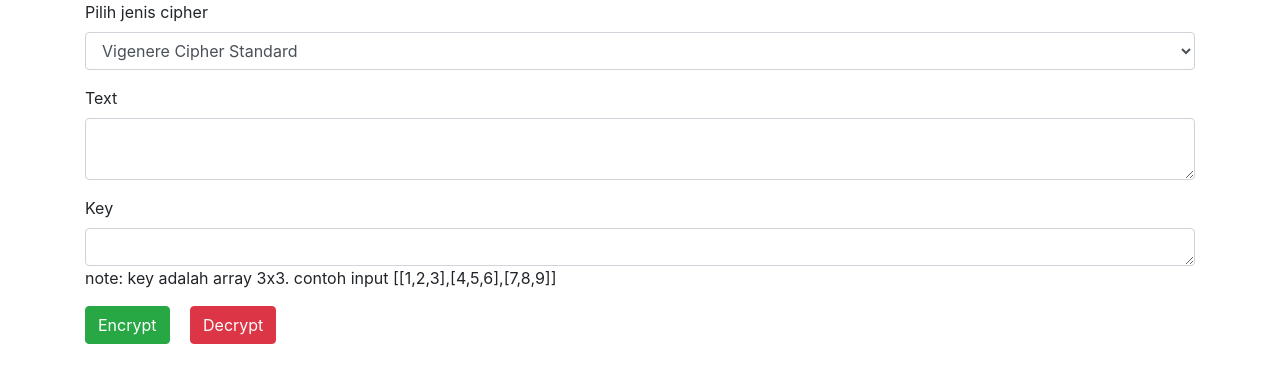
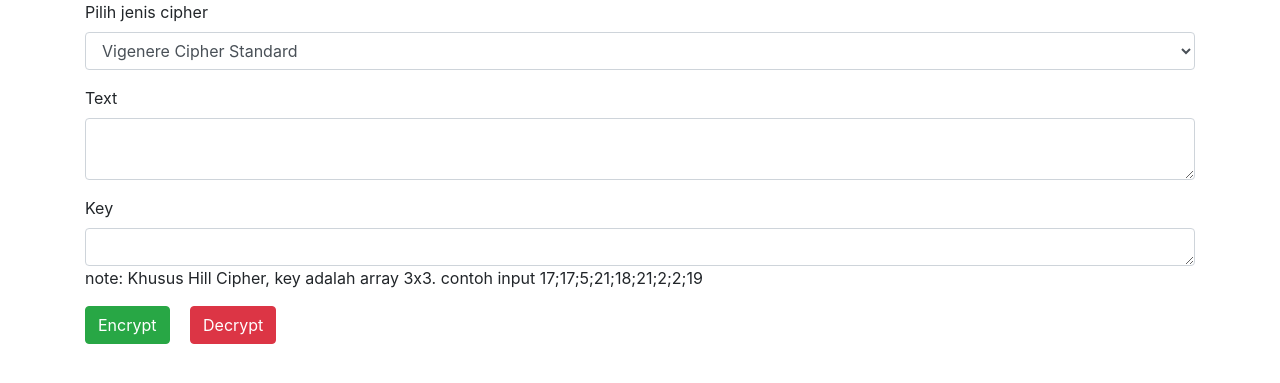
Before and after one commit to alimutaw12/IF4020-tugas1, a Flask app: page / in a window 1280 px wide. Shown: the top 383 px of the page. Run offline with Flask 3, Linux system fonts and the light colour scheme; some libraries are stand-ins or nearby versions.

Commit message:
rename file

```diff
--- a/templates/index.html
+++ b/templates/index.html
@@ -16,7 +16,6 @@
                 <option value="4">Playfair Cipher</option>
                 <option value="5">Affine Cipher</option>
                 <option value="6">Hill Cipher</option>
-                <option value="7">Super Cipher</option>
             </select>
         </div>
 
@@ -28,7 +27,7 @@
         <div class="form-group">
             <label for="key">Key</label>
             <textarea class="form-control" id="key" rows="1"></textarea>
-            <span>note: key adalah array 3x3. contoh input [[1,2,3],[4,5,6],[7,8,9]]</span>
+            <span>note: Khusus Hill Cipher, key adalah array 3x3. contoh input 17;17;5;21;18;21;2;2;19</span>
         </div>
 
         <button class="btn btn-encrypt btn-success mr-3">Encrypt</button>
```
Also changed, not shown: app.py (+4 -4 lines), cipher/affine_cipher.py (renamed from cipher/cripto3.py), cipher/hill_cipher.py (renamed from cipher/cripto4.py), cipher/vigenere_cipher.py (renamed from cipher/cripto.py), cipher/vigenere_cipher_auto_key.py (renamed from cipher/cripto2.py).
